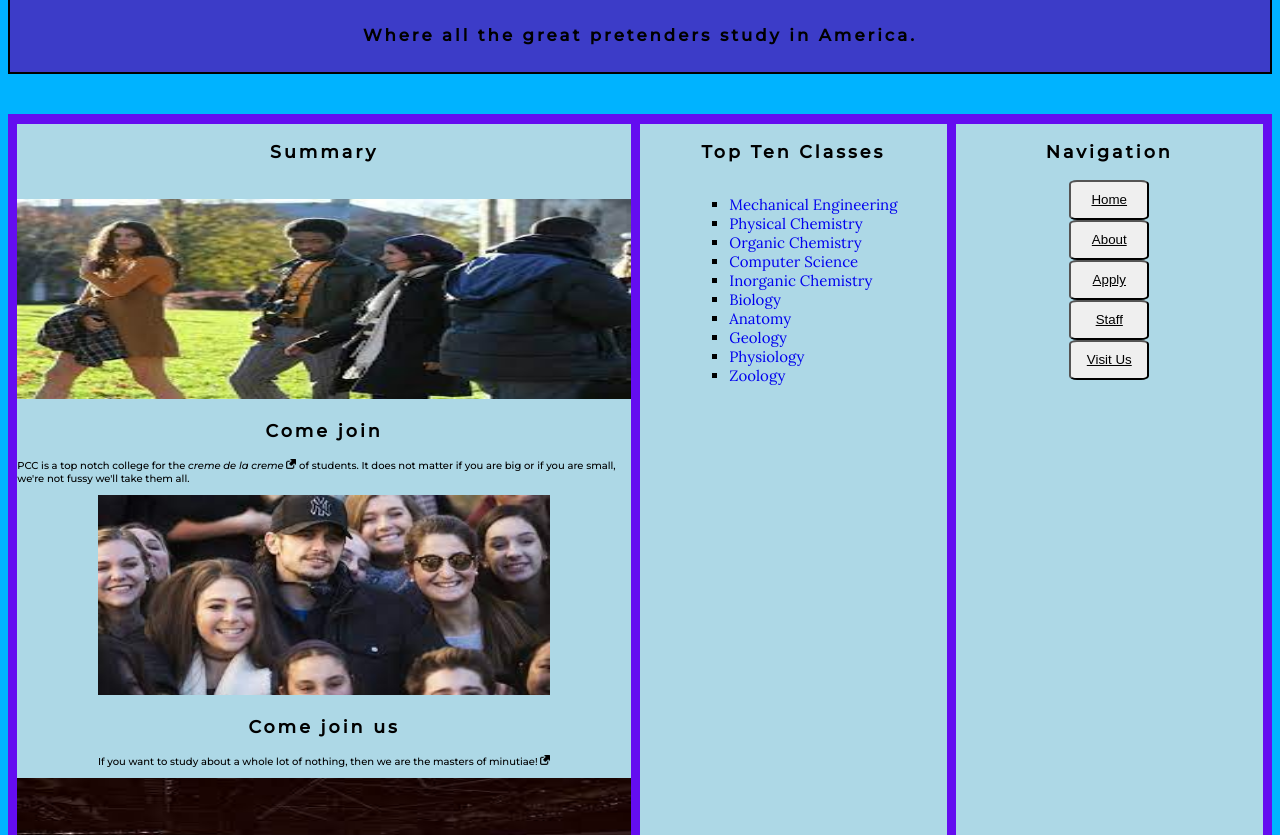
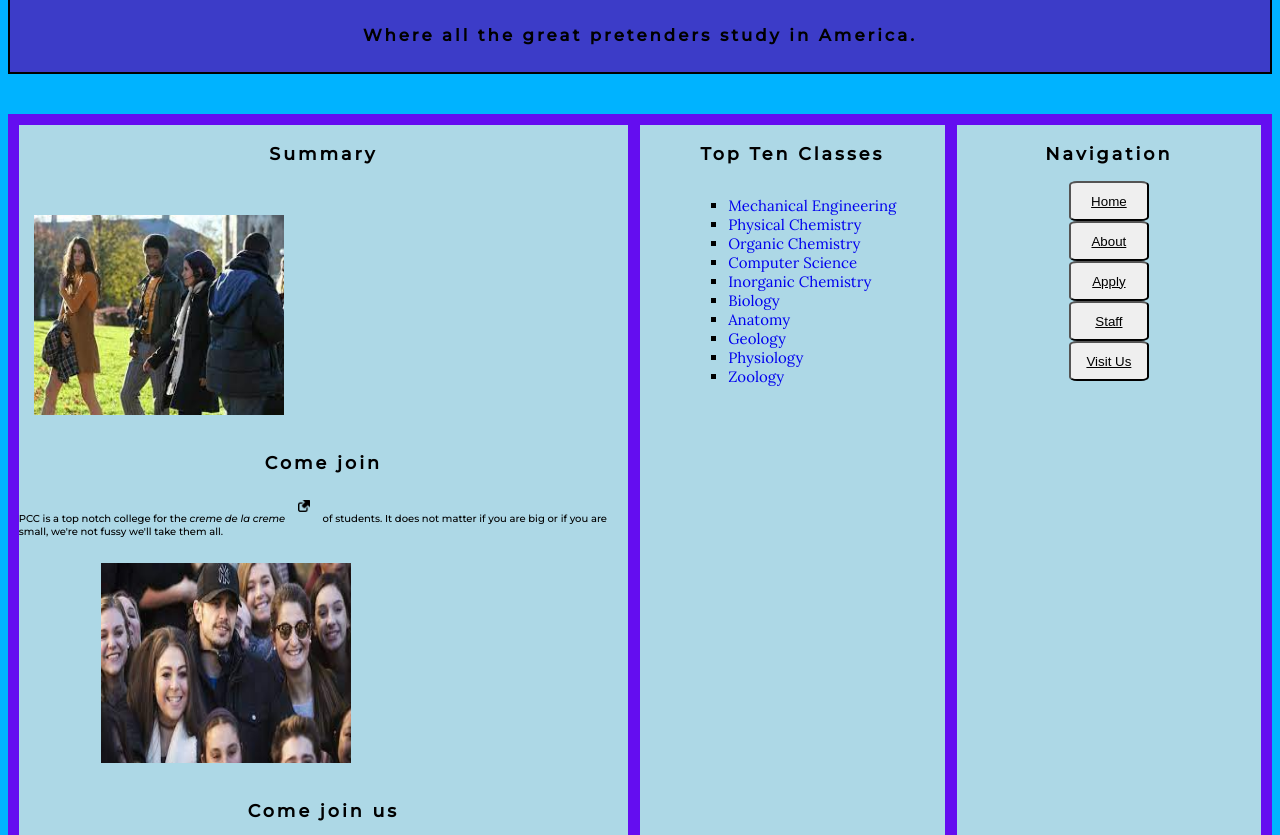
Before and after one commit to KevGrav/CollegeWebPage, a plain HTML site: page index.html in a window 1280 px wide. Shown: the part 89-924 px from the top of the page. Drawn offline with Linux system fonts and the light colour scheme.

Commit message:
remove / from href's, Commit git status

```diff
--- a/index.html
+++ b/index.html
@@ -4,7 +4,7 @@
     <meta charset="UTF-8">
     <meta name="viewport" content="width=device-width, initial-scale=1.0">
     <title>Document</title>
-    <link rel="stylesheet" href="/style.css">
+    <link rel="stylesheet" href="style.css">
     <link rel="preconnect" href="https://fonts.googleapis.com">
     <link rel="preconnect" href="https://fonts.gstatic.com" crossorigin>
     <link href="https://fonts.googleapis.com/css2?family=Lora:ital@0;1&family=Montserrat:ital,wght@0,500;1,500&display=swap" rel="stylesheet">
@@ -19,17 +19,17 @@
         <div class="container">
         <div class="item1"><div class="summary"><h3>Summary</h3></div><br>
             <div class="sum-div">
-                <img src="/MC.jpg">
+                <img src="MC.jpg">
                 <h3 class="headers">Come join</h3>
-                <p>PCC is a top notch college for the <i>creme de la creme</i><a href="https://dictionary.cambridge.org/us/dictionary/english/creme-de-la-creme"> <img class="extlink" src="/external-link-52.png"></a> of students. It does not matter if you are big or if you are small, we're not fussy we'll take them all.</p>
+                <p>PCC is a top notch college for the <i>creme de la creme</i><a href="https://dictionary.cambridge.org/us/dictionary/english/creme-de-la-creme"> <img class="extlink" src="external-link-52.png"></a> of students. It does not matter if you are big or if you are small, we're not fussy we'll take them all.</p>
             </div>
             <div class="sum-div">
-                <img src="/SP.jpg">
+                <img src="SP.jpg">
                 <h3 class="headers">Come join us</h3>
-                <p>If you want to study about a whole lot of nothing, then we are the masters of minutiae!<a href="https://dictionary.cambridge.org/us/dictionary/english/minutiae"> <img class="extlink" src="/external-link-52.png"></a></p>
+                <p>If you want to study about a whole lot of nothing, then we are the masters of minutiae!<a href="https://dictionary.cambridge.org/us/dictionary/english/minutiae"> <img class="extlink" src="external-link-52.png"></a></p>
             </div>
             <div class="sum-div">
-                <img src="/SC.jpg">
+                <img src="SC.jpg">
                 <h3 class="headers">Come join in</h3>
                 <p>Refused by every other college in the World, then no worries, you're our type. No physicals are necessary, as long as you've got a pulse and a fat bank account.</p>
             </div>
--- a/style.css
+++ b/style.css
@@ -46,7 +46,7 @@ p{
 
 .item1{
     background-color: lightblue;
-    margin: 0.3em;
+    margin: 0.4em;
     width: 50%;
     display: flex;
     flex-direction: column;
@@ -60,7 +60,7 @@ p{
 
 .item2, .item3{
     background-color: lightblue;
-    margin: 0.3em;
+    margin: 0.4em;
     width: 25%;
     display: flex;
     flex-direction: column;
@@ -100,10 +100,10 @@ button:hover{
 
 .extlink{
     width: auto;
-    height: 10px;
+    height: 12px;}
+
+img{
+    max-width: 250px;
+    height: 200px;
+    margin: 1em;
     }
-
-    img{
-        width: 100%;
-        height: 200px;
-         }
```
